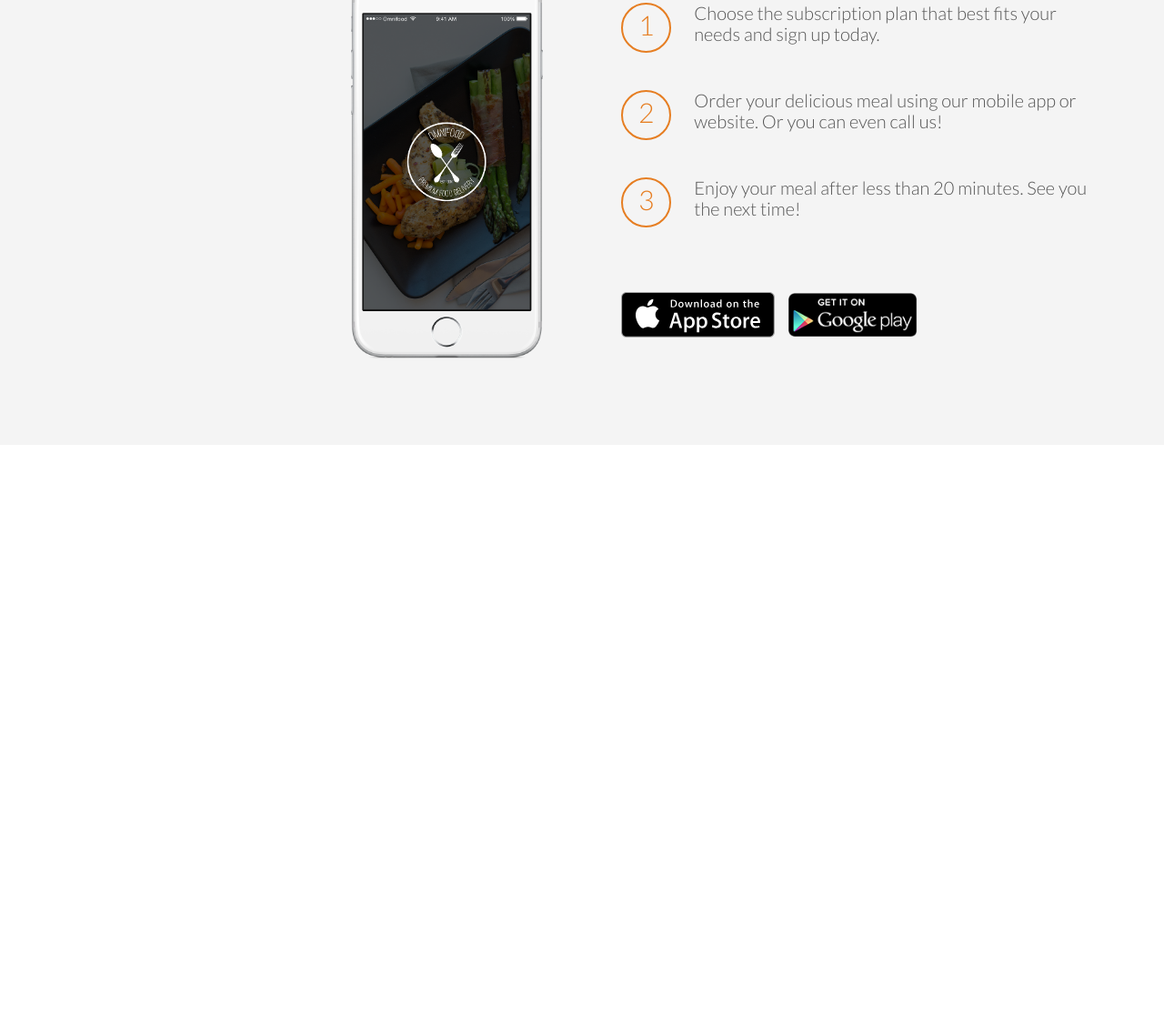
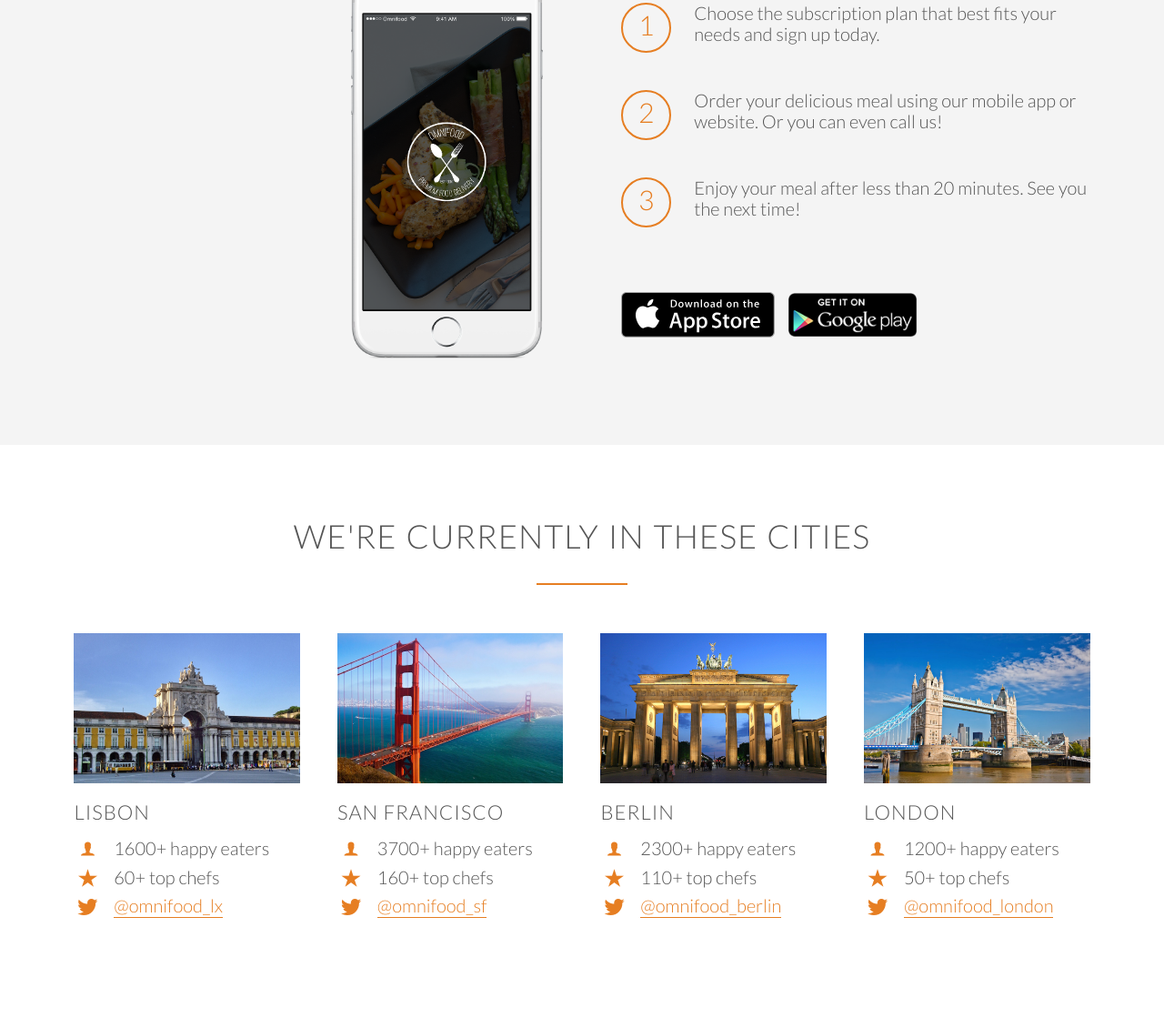
Before and after one commit to Prathamesh0421/Omnifood---The-Food-Delivery-Website, a plain HTML site: page index.html in a window 1280 px wide. Shown: the part 2249-3368 px from the top of the page at 91% size. Before the commit the page ends 2738 px from the top, so only its background shows below. Drawn offline with Linux system fonts and the light colour scheme; files whose address does not match are found by name.

Commit message:
cities section added to webpage

```diff
--- a/index.html
+++ b/index.html
@@ -149,15 +149,110 @@
 		</div>
 	</section>
 
+	<section class="section-cities">
+		<div class="row">
+			<h2>We're currently in these cities</h2>
+		</div>
+
+		<div class="row">
+
+			<div class="col span-1-of-4 box">
+				<img src="resources/img/lisbon-3.jpg" alt="Lisbon">
+				<h3>Lisbon</h3>
+				<div class="city-feature">
+					<i class="ion-ios-person icon-small"></i>
+					1600+ happy eaters
+				</div>
+				<div class="city-feature">
+					<i class="ion-ios-star icon-small"></i>
+					60+ top chefs
+				</div>
+				<div class="city-feature">
+					<i class="ion-social-twitter icon-small"></i>
+					<a href="#">@omnifood_lx</a>
+				</div>
+
+			</div>
+
+			<div class="col span-1-of-4 box">
+				<img src="resources/img/san-francisco.jpg" alt="San Francisco">
+				<h3>San Francisco</h3>
+				<div class="city-feature">
+					<i class="ion-ios-person icon-small"></i>
+					3700+ happy eaters
+				</div>
+				<div class="city-feature">
+					<i class="ion-ios-star icon-small"></i>
+					160+ top chefs
+				</div>
+				<div class="city-feature">
+					<i class="ion-social-twitter icon-small"></i>
+					<a href="#">@omnifood_sf</a>
+				</div>
+
+			</div>
+
+			<div class="col span-1-of-4 box">
+				<img src="resources/img/berlin.jpg" alt="Berlin">
+				<h3>Berlin</h3>
+				<div class="city-feature">
+					<i class="ion-ios-person icon-small"></i>
+					2300+ happy eaters
+				</div>
+				<div class="city-feature">
+					<i class="ion-ios-star icon-small"></i>
+					110+ top chefs
+				</div>
+				<div class="city-feature">
+					<i class="ion-social-twitter icon-small"></i>
+					<a href="#">@omnifood_berlin</a>
+				</div>
+
+			</div>
+
+			<div class="col span-1-of-4 box">
+				<img src="resources/img/london.jpg" alt="London">
+				<h3>London</h3>
+				<div class="city-feature">
+					<i class="ion-ios-person icon-small"></i>
+					1200+ happy eaters
+				</div>
+				<div class="city-feature">
+					<i class="ion-ios-star icon-small"></i>
+					50+ top chefs
+				</div>
+				<div class="city-feature">
+					<i class="ion-social-twitter icon-small"></i>
+					<a href="#">@omnifood_london</a>
+				</div>
+
+			</div>
+
+
+
+
+		</div>
+
+	</section>
 
 </body>
 </html>
 <!--
+
 Title:
 
-1.
-2.
-3.
+
+
+
+
+
+
+
+
+
+
+
+
 
 
 
--- a/resources/css/style.css
+++ b/resources/css/style.css
@@ -114,6 +114,35 @@
 	display: block;
 	color: #e67e22;
 	margin-bottom: 10px;
+}
+
+.icon-small{
+	display: inline-block;
+	width: 30px;
+	text-align: center;
+	color: #e67e22;
+	font-size: 120%;
+	line-height: 120%;
+	vertical-align: middle;
+	margin-top: -3px;
+	margin-right: 10px;
+}
+
+/*------LINKS------*/
+
+a:link,
+a:visited {
+	color: #e67e22;
+	text-decoration: none;
+	padding-bottom: 1px;
+	border-bottom: 1px solid #e67e22;
+	transition: border-bottom 0.2s, color 0.2s;
+}
+
+a:hover,
+a:active {
+	color: #555;
+	border-bottom: 1px solid transparent;
 }
 
 /*------BUTTONS------*/
@@ -314,8 +343,27 @@
 
 }
 
+.btn-app:link,
+.btn-app visited {
+
+	border: 0;
+}
+
 .btn-app img{
 	height: 50px;
 	width: auto;
 	margin-right: 10px;
 }
+
+/*-----cities-----*/
+
+.box img {
+
+	width: 100%;
+	height: auto;
+	margin-bottom: 15px;
+}
+
+.city-feature {
+	margin-bottom: 5px;
+}
```
